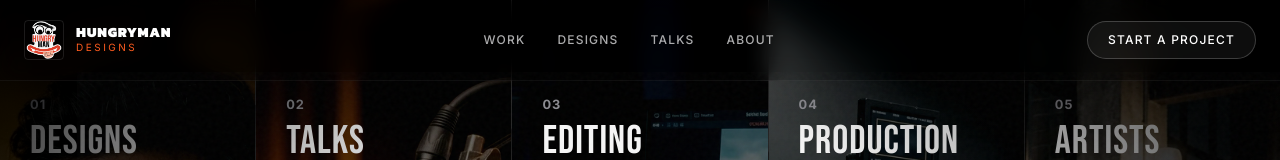
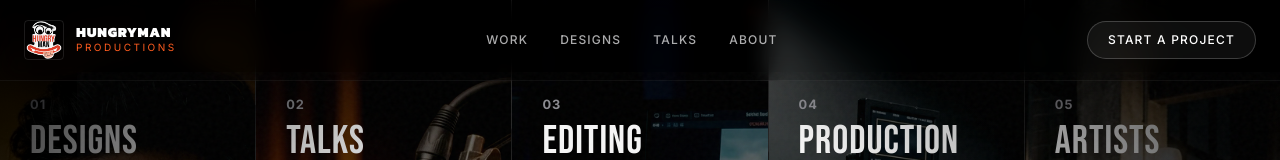
Before and after one commit to lovishv1718/hungryman-, a React (Vite) app: page / in a window 1280 px wide. Shown: the top 160 px of the page. Built offline with nearby package versions, Linux system fonts and the light colour scheme.

Commit message:
fix(nav): rename brand subtitle from DESIGNS to PRODUCTIONS

```diff
--- a/src/App.tsx
+++ b/src/App.tsx
@@ -327,14 +327,14 @@ export default function App() {
             <Link to="/" className="flex items-center gap-3 cursor-pointer">
               <img
                 src="/hungryman_logo.webp"
-                alt="HungryMan Designs Logo"
+                alt="Hungryman Productions Logo"
                 width={40}
                 height={40}
                 className="h-10 w-auto object-contain border border-white/10 rounded-sm"
               />
               <div className="flex flex-col">
                 <span className="font-kanit font-black tracking-wider text-sm leading-none text-white">HUNGRYMAN</span>
-                <span className="font-sans text-[10px] uppercase tracking-[0.25em] text-warm-orange">DESIGNS</span>
+                <span className="font-sans text-[10px] uppercase tracking-[0.25em] text-warm-orange">PRODUCTIONS</span>
               </div>
             </Link>
 
```
